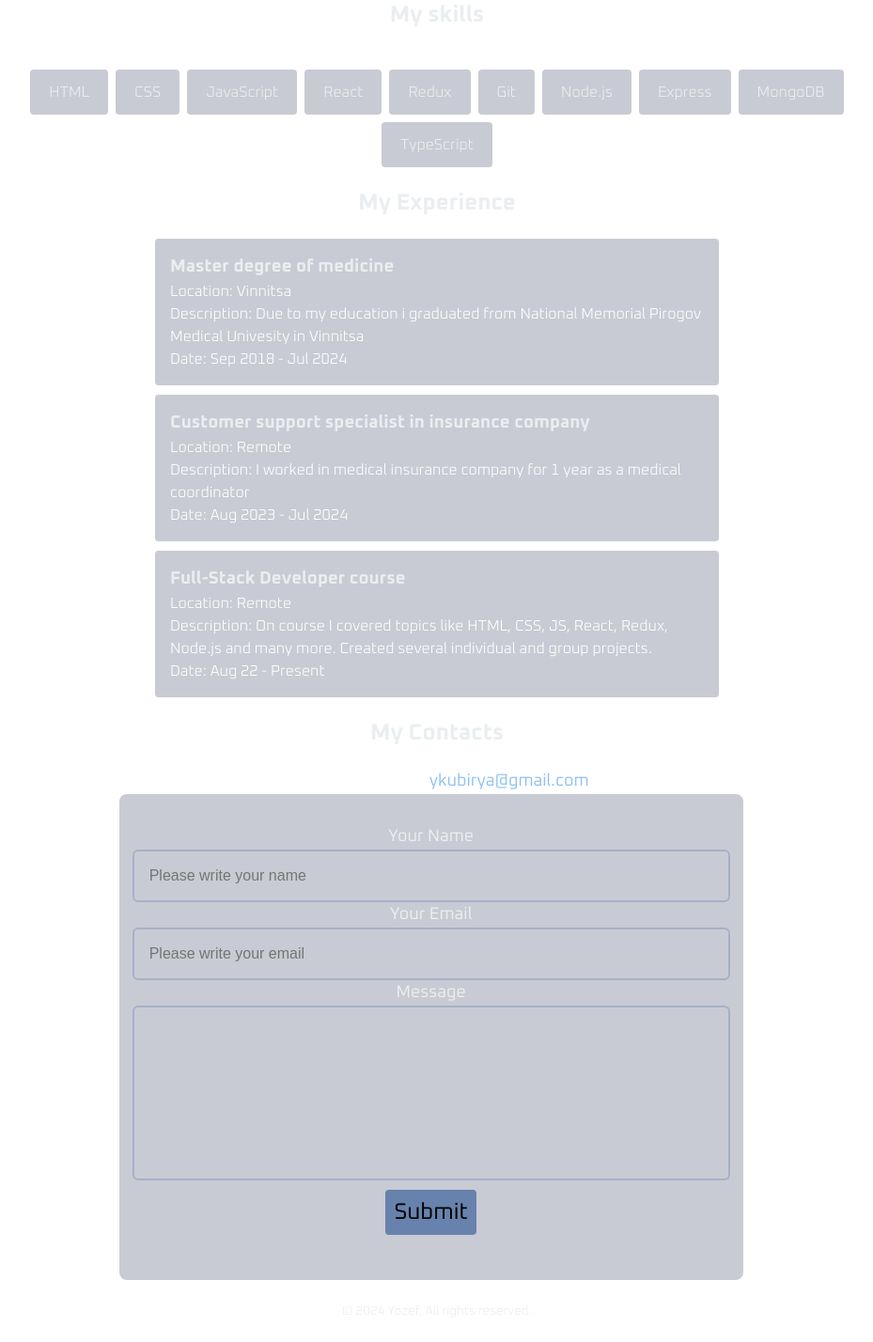
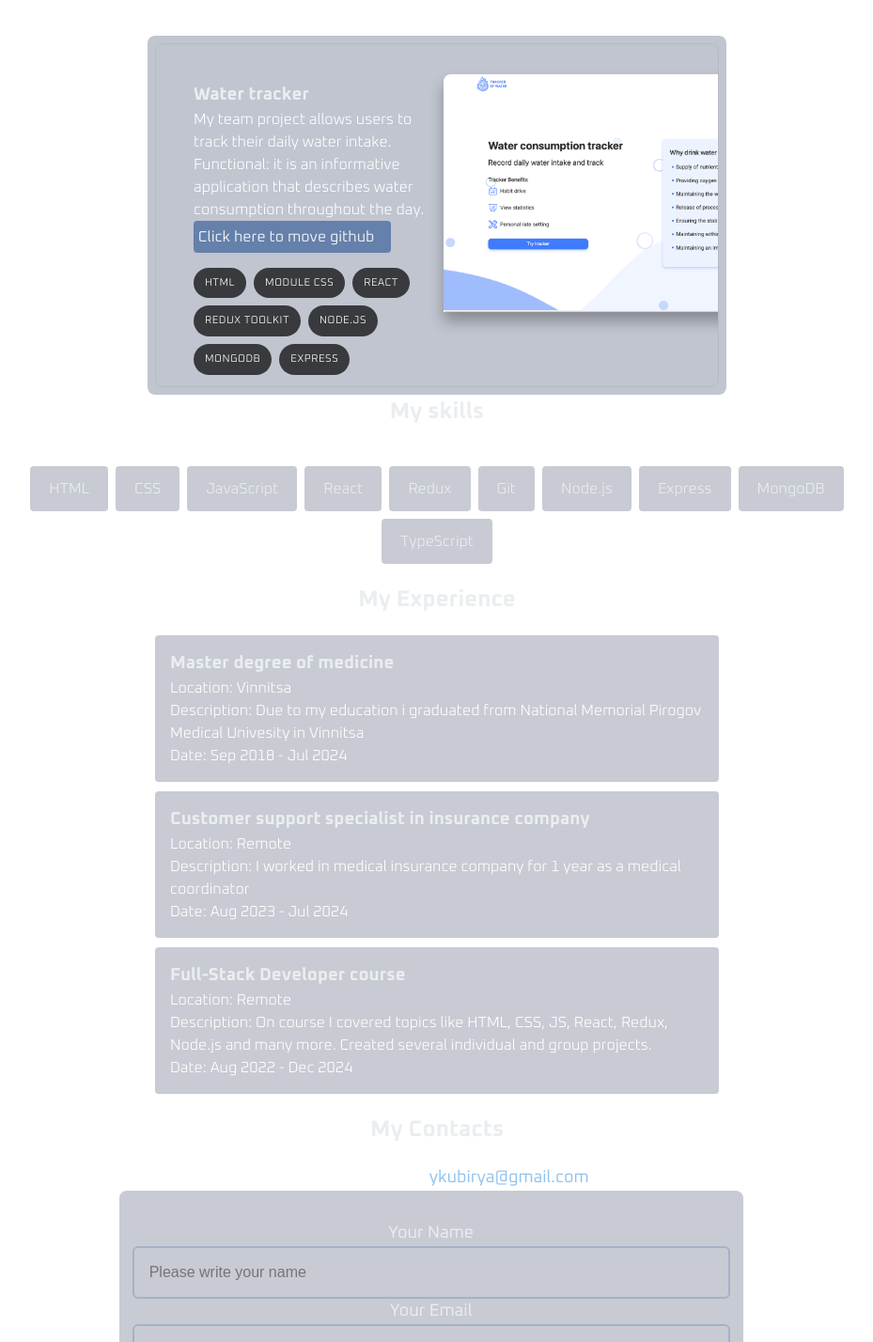
Before and after one commit to YozefKubirya/pet-pr, a React (Vite) app: page /skills in a window 1280 px wide. Shown: the part 1996-3424 px from the top of the page at 94% size, without its empty margins (175-1104 px from the left). Built offline with nearby package versions, Linux system fonts and the light colour scheme.

Commit message:
add another project
add another project

```diff
--- a/src/components/Footer/Footer.jsx
+++ b/src/components/Footer/Footer.jsx
@@ -5,7 +5,7 @@ export const Footer = () => {
       <small>
          &copy; 2024 Yozef. All rights reserved.
       </small>
-      <p className={css.footerText}><span className='font-semibold'>About this website:</span> built with React,  TypeScript, Vercel hosting.</p>
+      <p className={css.footerText}><span className='font-semibold'>About this website:</span> built with React, Vercel hosting.</p>
    </footer>
    </>
 }
--- a/src/data/data.js
+++ b/src/data/data.js
@@ -2,6 +2,7 @@ import phoneBookImg from '../images/phonebookIMG.jpeg'
 import bookShelfImg from '../images/BookShelfIMG.jpeg'
 import iceCreamImg from '../images/IceCreamIMG.jpeg'
 import webStudioImg from '../images/WebStudioIMG.jpeg'
+import aquaTrackerImg from '../images/aqua-tracker.jpeg'
 export const mySkillsData=[
    "HTML",
    "CSS",
@@ -55,6 +56,17 @@ export const myProjectsData=[
       gitHubLink: "https://github.com/YozefKubirya/WebStudio-App",
       projectLink:"https://yozefkubirya.github.io/WebStudio-App/"
     },
+    {
+      id:5,
+      title:"Water tracker",
+      description:"My team project allows users to track their daily water intake.",
+      functional: "it is an informative application that describes water consumption throughout the day.",
+      tags: ["HTML", "Module CSS", "React","Redux Toolkit", "Node.js","MongoDB","Express"],
+      imageUrl: aquaTrackerImg,
+      gitHubLink: "https://github.com/YozefKubirya/aqua-tracker-project",
+      projectLink:"https://aqua-tracker-project.vercel.app/"
+
+    }
    ]
 
    export const experienceData=[
@@ -77,6 +89,6 @@ export const myProjectsData=[
       location: "Remote",
       description:
       "On course I covered topics like HTML, CSS, JS, React, Redux, Node.js and many more. Created several individual and group projects.",
-      date: "Aug 22 - Present",
+      date: "Aug 2022 - Dec 2024",
     }
    ]
```
Also changed, not shown: src/images/aqua-tracker.jpeg (added).
